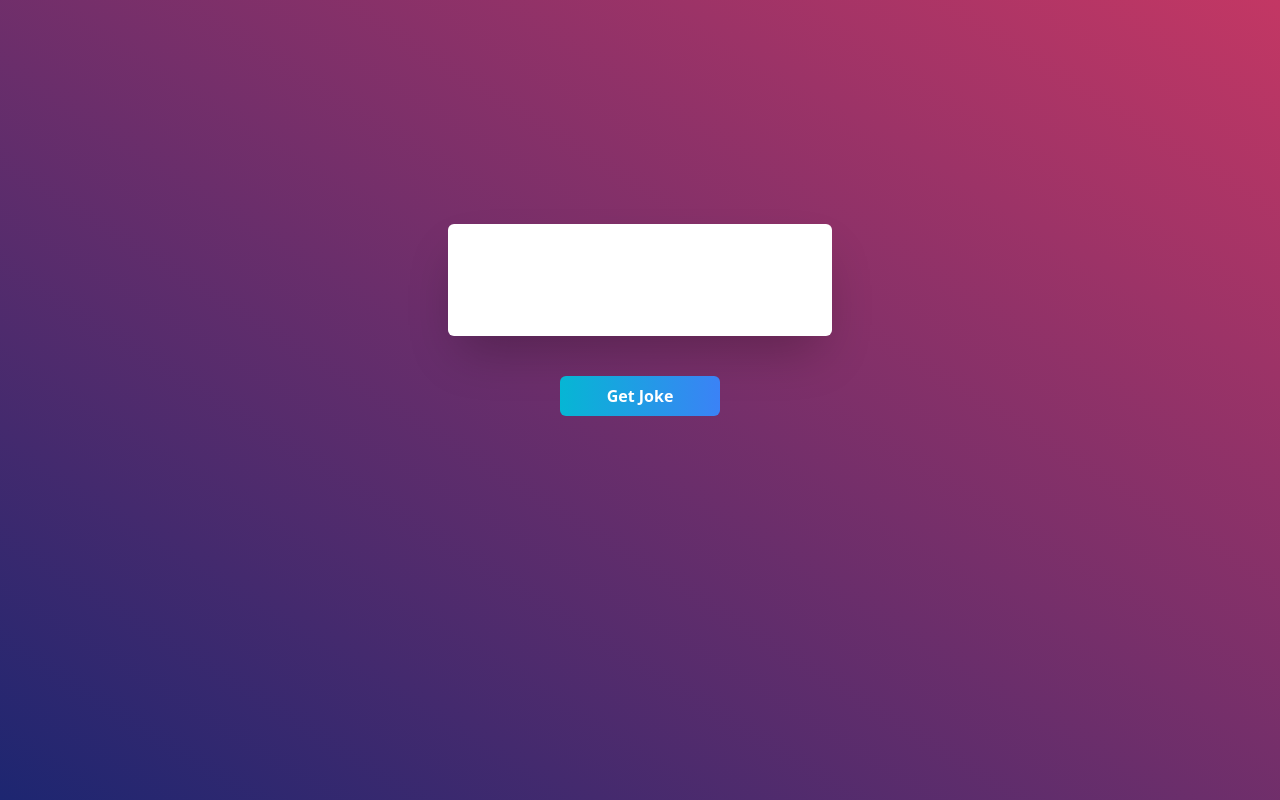
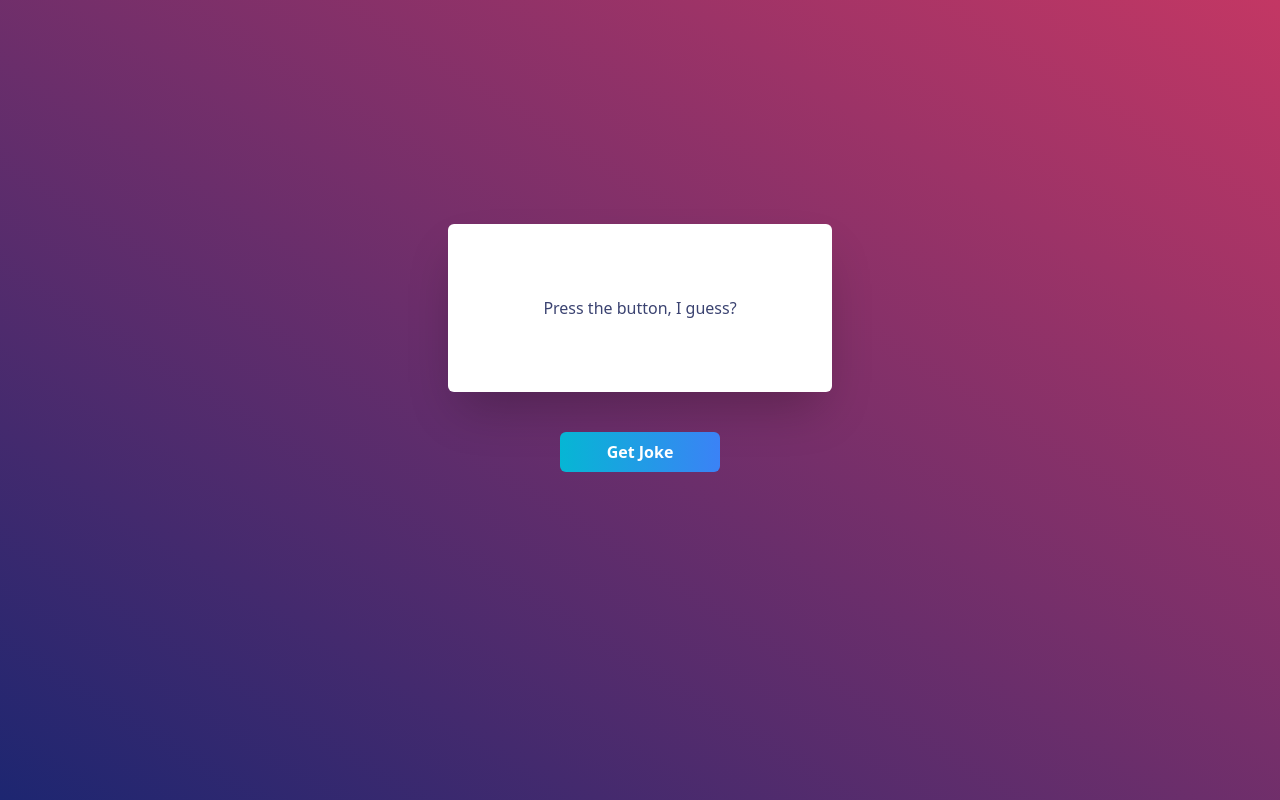
Before and after one commit to aguilanbon/random-joke-app, a React (Create React App) app: page / in a window 1280 px wide. Built offline with nearby package versions, Linux system fonts and the light colour scheme.

Commit message:
added text state before fetching data

```diff
--- a/src/components/Card.jsx
+++ b/src/components/Card.jsx
@@ -1,12 +1,17 @@
 import React from 'react'
 
-function Card({singleJoke, twoPartJoke}) {
+function Card({singleJoke, twoPartJoke, isEmpty}) {
   return (
     <div className='flex flex-col items-center justify-center bg-custom5 text-custom2 p-10 rounded-md shadow-2xl'>
-        {singleJoke ? <p>{singleJoke}</p> : <>
+        {singleJoke && <p>{singleJoke}</p>}
+
+        {twoPartJoke && <>
             <h2 className='w-full text-2xl text-center'>{twoPartJoke.setup}</h2>
             <p className='mt-8 font-bold'>{twoPartJoke.delivery}</p>
-        </>}
+        </>
+        }
+
+        {isEmpty && <p className='mb-8'>Press the button, I guess?</p> }
     </div>
   )
 }
--- a/src/pages/Home.jsx
+++ b/src/pages/Home.jsx
@@ -9,26 +9,28 @@ function Home() {
 
     const [singleJoke, setSingleJoke] = useState('')
     const [twoPartJoke, setTwoPartJoke] = useState({})
+    const [isEmpty, setIsEmpty] = useState(true)
 
     const getJoke = async () => {
         const response = await axios.get('https://v2.jokeapi.dev/joke/Any')
-        console.log(response.data);
         if (response.data.type === 'single') {
             setSingleJoke(response.data.joke)
             setTwoPartJoke('')
+            setIsEmpty(false)
         } else {
             setTwoPartJoke({
                 setup: response.data.setup,
                 delivery: response.data.delivery
             })
             setSingleJoke('')
+            setIsEmpty(false)
         }
     }
 
     return (
         <div className='flex flex-col items-center h-screen bg-gradient-to-tr from-custom3 to-custom4'>
             <div className='flex flex-col min-w-96 max-w-2xl mt-56'>
-                <Card singleJoke={singleJoke} twoPartJoke={twoPartJoke} />
+                <Card singleJoke={singleJoke} twoPartJoke={twoPartJoke} isEmpty={isEmpty} />
                 <Button getJoke={getJoke}/>
             </div>
         </div>
```
